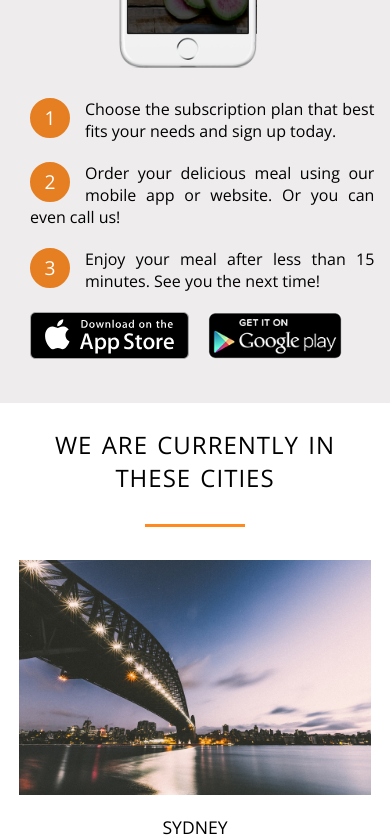
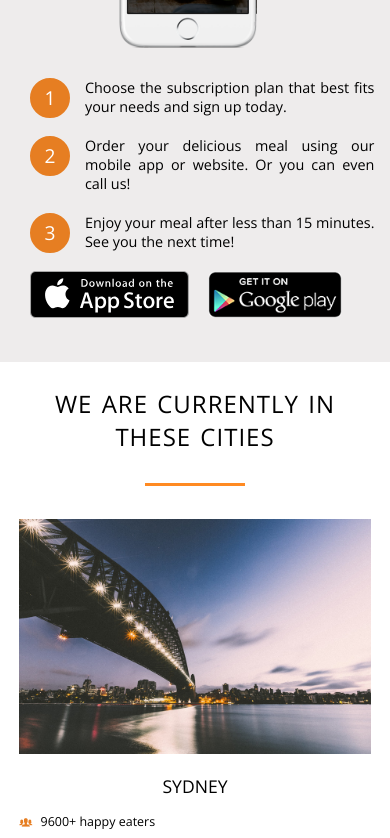
Before and after one commit to AmandaKitSam/Front-End-04, a plain HTML site: page index.html in a window 390 px wide. Shown: the part 2780-3618 px from the top of the page. Drawn offline with nearby package versions, Linux system fonts and the light colour scheme; files whose address does not match are found by name.

Commit message:
Added media queries for 2 sections

```diff
--- a/css/queries.css
+++ b/css/queries.css
@@ -20,19 +20,24 @@
     margin-left: 10%;
   }
 
+  /*--- 4.HOW IT WORKS section ---*/
   .steps-box { margin-top: 10px; }
+  .steps-box:first-child { margin-top: 10px; }
   .steps-box:last-child { margin-top: 10px; }
-    .works-steps { margin-bottom: 40px; }
+  .works-step { margin-bottom: 40px; }
   .works-step:last-of-type { margin-bottom: 60px; }
+  .works-step p { font-size: 90%; }
+  /*- Phone Image -*/
+  .app-screen { width: 62%; }
 
-    .app-screen { width: 50%; }
-
-    .icon-small {
+  /*--- 5.LOCATIONS section ---*/
+  .city-feature i {
+    font-size: 1.2em;
     width: 17px;
     margin-right: 5px;
   }
 
-    .city-feature { font-size: 90%; }
+  .city-feature { font-size: 78%; }
 
     .plan-box {
         width: 100%;
@@ -115,5 +120,5 @@
 /*---------- Small Phones: From 0 To 480px ----------*/
 @media only screen and (max-width: 480px) {
     section { padding: 25px 0; }
-    .contact-form {width: 100%; }
+    .contact-form { width: 100%; }
 }
--- a/css/style.css
+++ b/css/style.css
@@ -267,7 +267,7 @@ header {
 }
 
 .app-screen {
-  width: 47%; /* Phone */
+  width: 47%; /* Phone Image */
 }
 
 .btn-app img {
```
Lines whose indentation alone changed are shown as unchanged.
